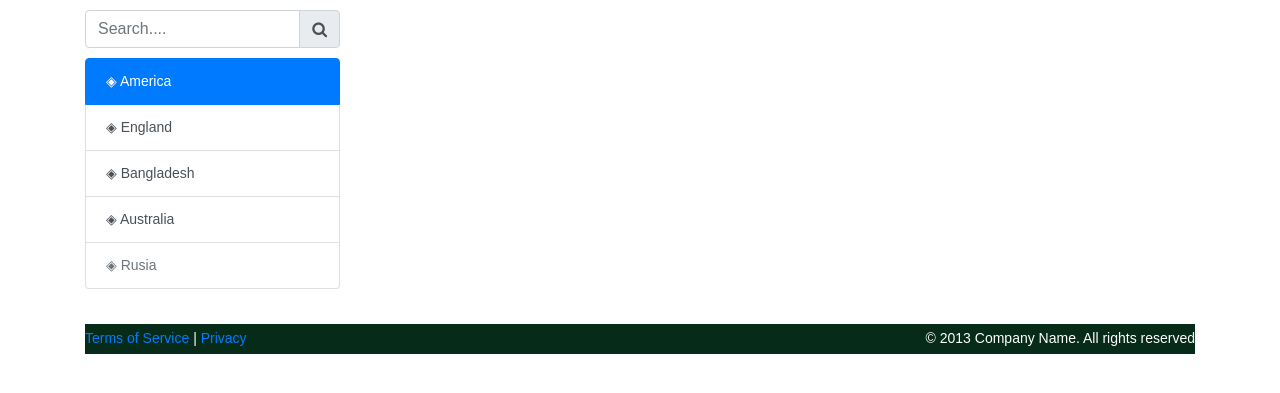
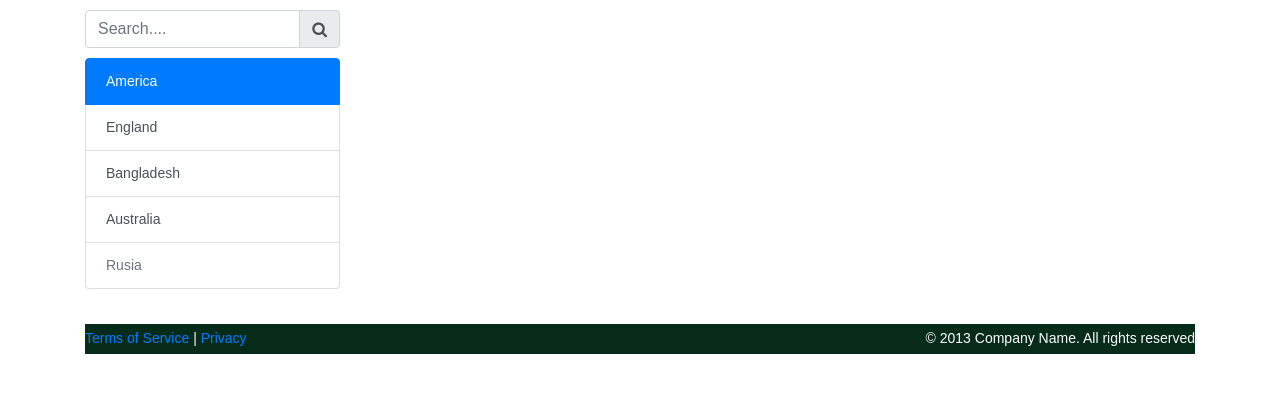
Before and after one commit to shahin-it/ciBlog, a CodeIgniter app: the page made by application/views/template/_site.php in a window 1280 px wide. Shown: the part 30-423 px from the top of the page. Run offline with CodeIgniter, Linux system fonts and the light colour scheme; data that the repository does not hold is empty; some libraries are stand-ins or nearby versions.

Commit message:
css updated

```diff
--- a/asset/css/style.css
+++ b/asset/css/style.css
@@ -37,6 +37,3 @@ section#body {
         display: block !important;
     }
 }
-.list-group-item-action::before {
-    content: "◈ ";
-}
```
